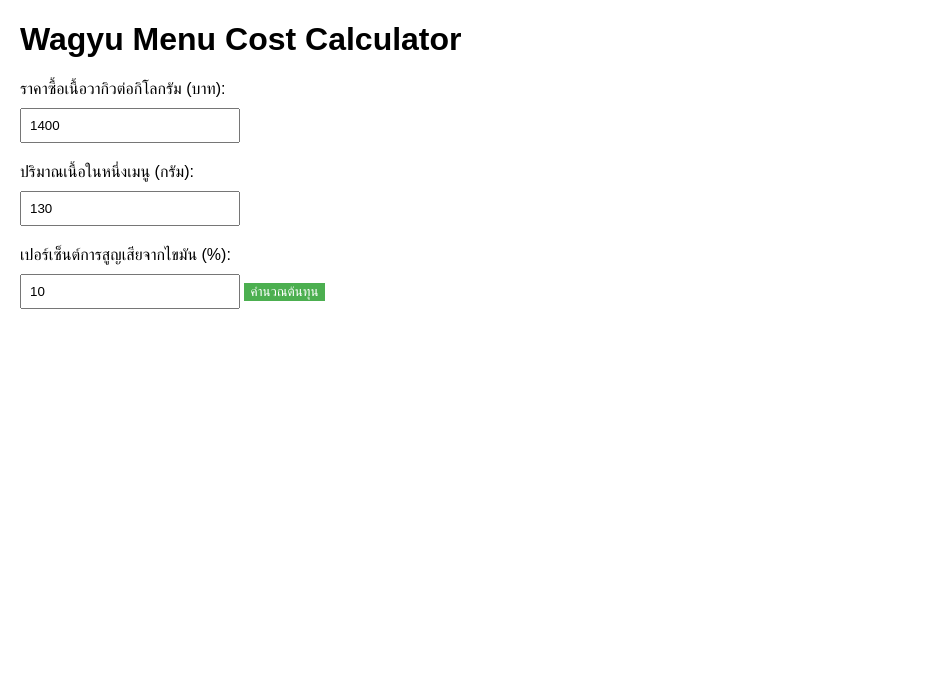
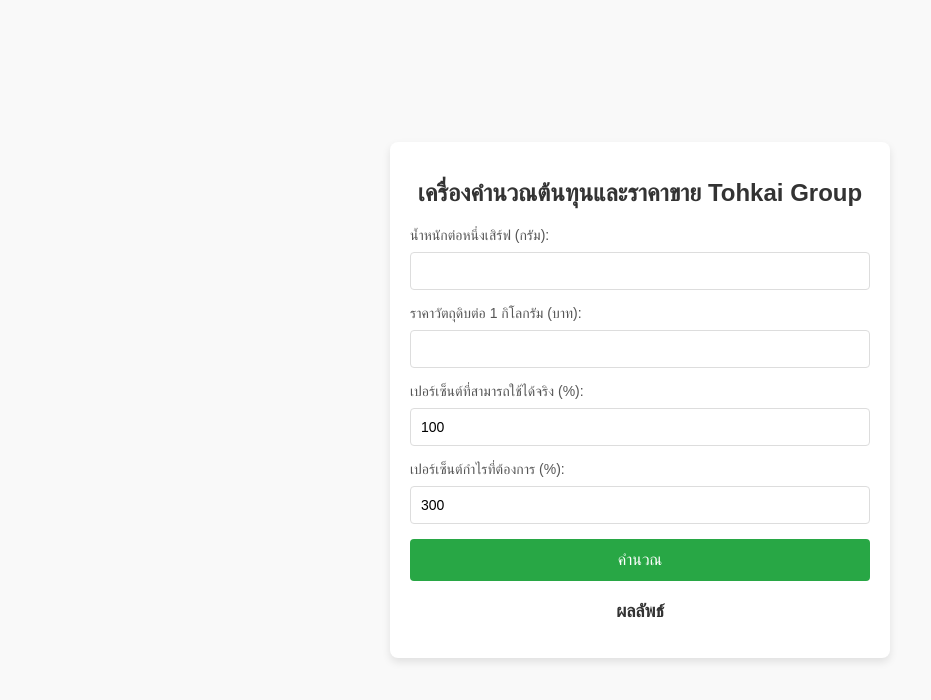
Before and after one commit to Marcomabeau/Cost-Profit-Calculator, a plain HTML site: page index.html in a window 1280 px wide. Shown: the whole page, without its empty margins (0-931 px from the left). Drawn offline with Linux system fonts and the light colour scheme.

Commit message:
Add files via upload

```diff
--- a/index.html
+++ b/index.html
@@ -1,72 +1,143 @@
 <!DOCTYPE html>
-<html lang="en">
+<html lang="th">
 <head>
     <meta charset="UTF-8">
     <meta name="viewport" content="width=device-width, initial-scale=1.0">
-    <title>Wagyu Menu Cost Calculator</title>
+    <title>เครื่องคำนวณต้นทุนและราคาขาย Tohkai Group</title>
     <style>
+        /* สไตล์สำหรับหน้าเพจ */
         body {
             font-family: Arial, sans-serif;
-            margin: 20px;
+            background-color: #f9f9f9;
+            color: #333;
+            display: flex;
+            justify-content: center;
+            align-items: center;
+            height: 100vh;
+            margin: 0;
         }
-        label {
-            display: block;
-            margin-bottom: 10px;
+
+        /* กล่องฟอร์ม */
+        .calculator-container {
+            width: 100%;
+            max-width: 500px;
+            background-color: #ffffff;
+            border-radius: 8px;
+            box-shadow: 0 4px 8px rgba(0, 0, 0, 0.1);
+            padding: 20px;
+            box-sizing: border-box;
         }
-        input {
-            padding: 8px;
-            width: 200px;
+
+        /* หัวเรื่อง */
+        h1 {
+            font-size: 24px;
+            color: #333;
+            text-align: center;
             margin-bottom: 20px;
         }
+
+        /* ช่องฟอร์ม */
+        label {
+            font-size: 14px;
+            color: #555;
+            display: block;
+            margin-bottom: 8px;
+        }
+
+        input[type="number"] {
+            width: 100%;
+            padding: 10px;
+            font-size: 14px;
+            border: 1px solid #ddd;
+            border-radius: 4px;
+            margin-bottom: 15px;
+            box-sizing: border-box;
+        }
+
+        /* ปุ่มคำนวณ */
         button {
-            padding: っっっmmくぇええええ	くぇええええ	ウェエエええ	10px 20px;
-            background-color: #4CAF50;
+            width: 100%;
+            padding: 12px;
+            background-color: #28a745;
             color: white;
+            font-size: 16px;
             border: none;
+            border-radius: 4px;
             cursor: pointer;
+            transition: background-color 0.3s;
         }
-        .result {
+
+        button:hover {
+            background-color: #218838;
+        }
+
+        /* ผลลัพธ์ */
+        h2 {
+            font-size: 18px;
+            color: #333;
+            text-align: center;
             margin-top: 20px;
-            font-size: 1.2em;
-            font-weight: bold;
+        }
+
+        p#result {
+            font-size: 16px;
+            color: #666;
+            text-align: center;
+            line-height: 1.5;
         }
     </style>
 </head>
 <body>
+    <div class="calculator-container">
+        <h1>เครื่องคำนวณต้นทุนและราคาขาย Tohkai Group</h1>
 
-    <h1>Wagyu Menu Cost Calculator</h1>
+        <form id="costCalculator">
+            <label for="portionWeight">น้ำหนักต่อหนึ่งเสิร์ฟ (กรัม):</label>
+            <input type="number" id="portionWeight" name="portionWeight" required>
 
-    <label for="pricePerKg">ราคาซื้อเนื้อวากิวต่อกิโลกรัม (บาท):</label>
-    <input type="number" id="pricePerKg" value="1400">
+            <label for="pricePerKg">ราคาวัตถุดิบต่อ 1 กิโลกรัม (บาท):</label>
+            <input type="number" id="pricePerKg" name="pricePerKg" required>
 
-    <label for="portionSize">ปริมาณเนื้อในหนึ่งเมนู (กรัม):</label>
-    <input type="number" id="portionSize" value="130">
+            <label for="usablePercentage">เปอร์เซ็นต์ที่สามารถใช้ได้จริง (%):</label>
+            <input type="number" id="usablePercentage" name="usablePercentage" value="100" required>
 
-    <label for="fatLoss">เปอร์เซ็นต์การสูญเสียจากไขมัน (%):</label>
-    <input type="number" id="fatLoss" value="10">
+            <label for="profitMargin">เปอร์เซ็นต์กำไรที่ต้องการ (%):</label>
+            <input type="number" id="profitMargin" name="profitMargin" value="300" required>
 
-    <button onclick="calculateCost()">คำนวณต้นทุน</button>
+            <button type="button" onclick="calculateCost()">คำนวณ</button>
+        </form>
 
-    <div class="result" id="result"></div>
+        <h2>ผลลัพธ์</h2>
+        <p id="result"></p>
+    </div>
 
     <script>
         function calculateCost() {
-            // รับค่าจากผู้ใช้
+            // ดึงข้อมูลจากฟอร์ม
+            const portionWeight = parseFloat(document.getElementById('portionWeight').value);
             const pricePerKg = parseFloat(document.getElementById('pricePerKg').value);
-            const portionSize = parseFloat(document.getElementById('portionSize').value);
-            const fatLoss = parseFloat(document.getElementById('fatLoss').value);
+            const usablePercentage = parseFloat(document.getElementById('usablePercentage').value) / 100;
+            const profitMargin = parseFloat(document.getElementById('profitMargin').value) / 100;
 
-            // คำนวณปริมาณเนื้อหลังหักสูญเสีย
-            const adjustedPortionSize = portionSize * (1 - fatLoss / 100);
+            // ตรวจสอบข้อมูลที่กรอกว่าถูกต้อง
+            if (isNaN(portionWeight) || isNaN(pricePerKg) || isNaN(usablePercentage) || isNaN(profitMargin)) {
+                document.getElementById('result').textContent = 'กรุณากรอกข้อมูลให้ครบถ้วน';
+                return;
+            }
 
-            // คำนวณต้นทุนเนื้อสำหรับหนึ่งเมนู
-            const costPerGram = pricePerKg / 1000;
-            const costForPortion = adjustedPortionSize * costPerGram;
+            // คำนวณต้นทุนต่อกรัม
+            const costPerGram = (pricePerKg / 1000) / usablePercentage;
+            // คำนวณต้นทุนต่อเสิร์ฟ
+            const costPerPortion = costPerGram * portionWeight;
+            // คำนวณราคาขายตามเปอร์เซ็นต์กำไรที่ต้องการ
+            const sellingPrice = costPerPortion * (1 + profitMargin);
 
             // แสดงผลลัพธ์
-            document.getElementById('result').innerHTML = `ต้นทุนสำหรับเมนูนี้: ${costForPortion.toFixed(2)} บาท`;
+            document.getElementById('result').innerHTML = `
+                ต้นทุนต่อเสิร์ฟ: ${costPerPortion.toFixed(2)} บาท<br>
+                ราคาขายที่แนะนำ: ${sellingPrice.toFixed(2)} บาท
+            `;
         }
     </script>
-
 </body>
 </html>
```
